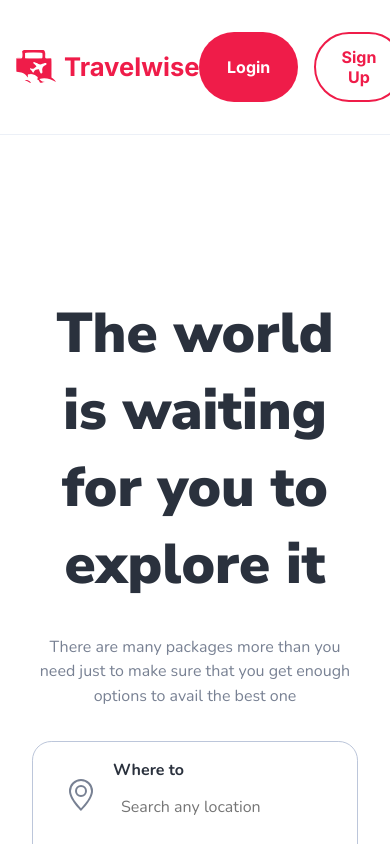
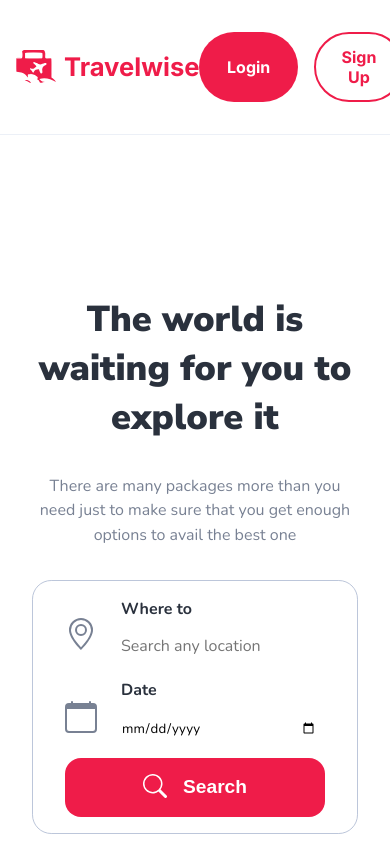
Before and after one commit to Master-Osaro/travelwise, a Next.js app: page / in a window 390 px wide. Shown: the top 844 px of the page. Built offline with nearby package versions, Linux system fonts and the light colour scheme.

Commit message:
Intro Header mobile resize

```diff
--- a/components/Intro.jsx
+++ b/components/Intro.jsx
@@ -38,6 +38,9 @@ function Intro() {
                         <div className="icon">
                             <Search size={24}/>
                         </div>
+                        <p className={`${style.btn__text}`}>
+                            Search
+                        </p>
                     </button>
                 </form>
 
--- a/components/Intro.module.css
+++ b/components/Intro.module.css
@@ -19,6 +19,14 @@
 .section__intro h1{
     font-size: 3.5rem;
     font-weight: 900;
+}
+
+@media screen and (max-width: 640px){
+    .section__intro h1{
+        font-size: 2.25rem;
+        font-weight: 900;
+    }
+
 }
 .section__intro h1, .where .title, .date .title{
     color: var(--blue-header);
@@ -63,6 +71,10 @@
 }
 
 @media screen and (max-width: 640px){
+
+    .where .title, .date .title{
+        padding: 0 0.5rem;
+    }
     .where .text, .date .text{
         width: 100%;
     }
@@ -74,13 +86,9 @@
     }
 
 }
-@media screen and (max-width: 640px){
-    .search__btn{
-        aspect-ratio: unset;
-        border-radius: 1rem;
-        width: 100%;
-    }
 
+.btn__text{
+    display: none;
 }
 
 
@@ -161,9 +169,20 @@
         aspect-ratio: unset;
         border-radius: 1rem;
         width: 100%;
+        gap:  1rem;
+        align-items: center;
+        justify-content: center;
+    }
+
+    .btn__text{
+        display: block;
+        font-weight: 600;
+        font-size: 1.2rem;
+        color: var(--white) !important;
     }
 
 }
+
 
 .proof__title {
     color: var(--primary-pink);
```
